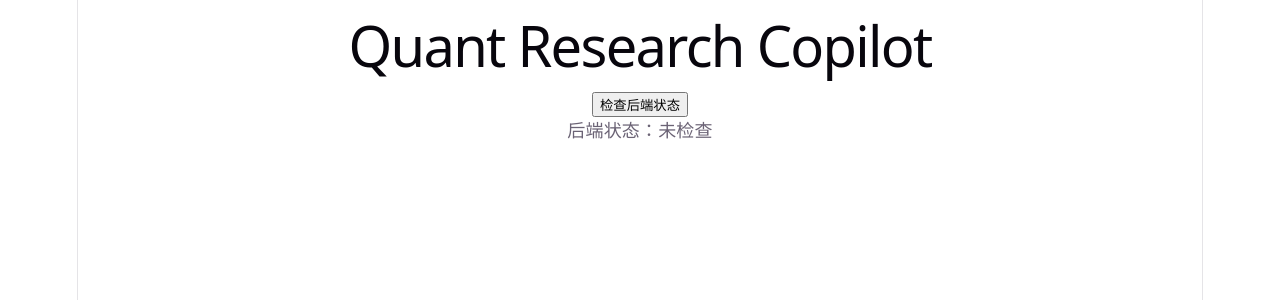
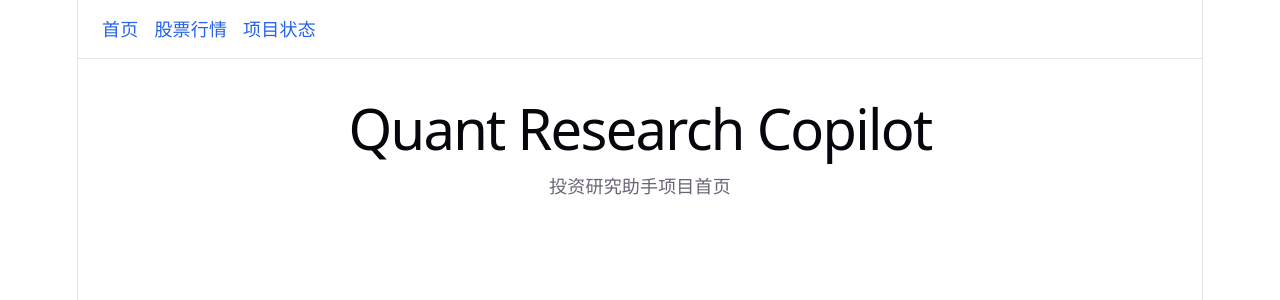
Before and after one commit to freeAndeasyql/QuantResearchCopilot, a Vue app in the folder frontend/: page / in a window 1280 px wide. Shown: the top 300 px of the page. Built offline with nearby package versions, Linux system fonts and the light colour scheme.

Commit message:
feat: add vue router and basic pages

```diff
--- a/frontend/package.json
+++ b/frontend/package.json
@@ -10,7 +10,8 @@
   },
   "dependencies": {
     "axios": "^1.18.1",
-    "vue": "^3.5.38"
+    "vue": "^3.5.38",
+    "vue-router": "^5.1.0"
   },
   "devDependencies": {
     "@types/node": "^24.13.2",
--- a/frontend/src/App.vue
+++ b/frontend/src/App.vue
@@ -23,19 +23,35 @@ const checkHealth = async () => {
 
 <template>
   <div class="app">
-   <h1>Quant Research Copilot</h1>
+    <nav class="nav">
+      <RouterLink to="/">首页</RouterLink>
+      <RouterLink to="/market">股票行情</RouterLink>
+      <RouterLink to="/status">项目状态</RouterLink>
+    </nav>
 
-    <button @click="checkHealth">
-      检查后端状态
-    </button>
+    <RouterView />
+  </div>
 
-    <p v-if="loading">请求中...</p>
-    <p v-else>后端状态：{{ status }}</p>
-    <p v-if="error">{{ error }}</p>
-
-  </div>
 </template>
 
 <style scoped>
+.app {
+  min-height: 100vh;
+}
 
+.nav {
+  display: flex;
+  gap: 16px;
+  padding: 16px 24px;
+  border-bottom: 1px solid #e5e7eb;
+}
+
+.nav a {
+  color: #2563eb;
+  text-decoration: none;
+}
+
+.nav a.router-link-active {
+  font-weight: 700;
+}
 </style>
--- a/frontend/src/main.ts
+++ b/frontend/src/main.ts
@@ -1,5 +1,6 @@
 import { createApp } from 'vue'
 import './style.css'
 import App from './App.vue'
+import router from './router'
 
-createApp(App).mount('#app')
+createApp(App).use(router).mount('#app')
--- /dev/null
+++ b/frontend/src/router/index.ts
@@ -0,0 +1,26 @@
+import {createRouter, createWebHistory} from 'vue-router'
+
+
+
+const router = createRouter({
+  history: createWebHistory(),
+  routes: [
+    {
+      path: '/',
+      name: 'Home',
+      component: () => import('../views/HomeView.vue')
+    },
+    {
+      path: '/market',
+      name: 'Market',
+      component: () => import('../views/MarketView.vue')
+    },
+    {
+        path: '/status',
+        name: 'Status',
+        component: () => import('../views/StatusView.vue')
+    }
+
+  ]
+})
+export default router
--- /dev/null
+++ b/frontend/src/views/HomeView.vue
@@ -0,0 +1,16 @@
+<script setup lang="ts">
+
+</script>
+
+<template>
+ <div class="home">
+    <h1>Quant Research Copilot</h1>
+    <p>投资研究助手项目首页</p>
+  </div>
+</template>
+
+<style scoped>
+.home {
+  padding: 24px;
+}
+</style>
--- /dev/null
+++ b/frontend/src/views/MarketView.vue
@@ -0,0 +1,15 @@
+<script setup lang="ts">
+</script>
+
+<template>
+  <div class="market">
+    <h1>股票行情</h1>
+    <p>后续展示股票列表、搜索、分页和行情图表。</p>
+  </div>
+</template>
+
+<style scoped>
+.market {
+  padding: 24px;
+}
+</style>
--- /dev/null
+++ b/frontend/src/views/StatusView.vue
@@ -0,0 +1,36 @@
+<script setup lang="ts">
+import { ref } from 'vue'
+import { getHealth } from '../api/health'
+
+const status = ref('未检查')
+const loading = ref(false)
+const error = ref('')
+
+const checkHealth = async () => {
+  loading.value = true
+  error.value = ''
+
+  try {
+    const res = await getHealth()
+    status.value = res.data.status
+  } catch (err) {
+    error.value = '请求后端失败'
+  } finally {
+    loading.value = false
+  }
+}
+</script>
+
+<template>
+  <div class="status-page">
+    <h1>项目状态</h1>
+
+    <button @click="checkHealth">
+      检查后端状态
+    </button>
+
+    <p v-if="loading">请求中...</p>
+    <p v-else>后端状态：{{ status }}</p>
+    <p v-if="error">{{ error }}</p>
+  </div>
+</template>
```
Also changed, not shown: 1 other file (tests, documents, lock files or other folders).
